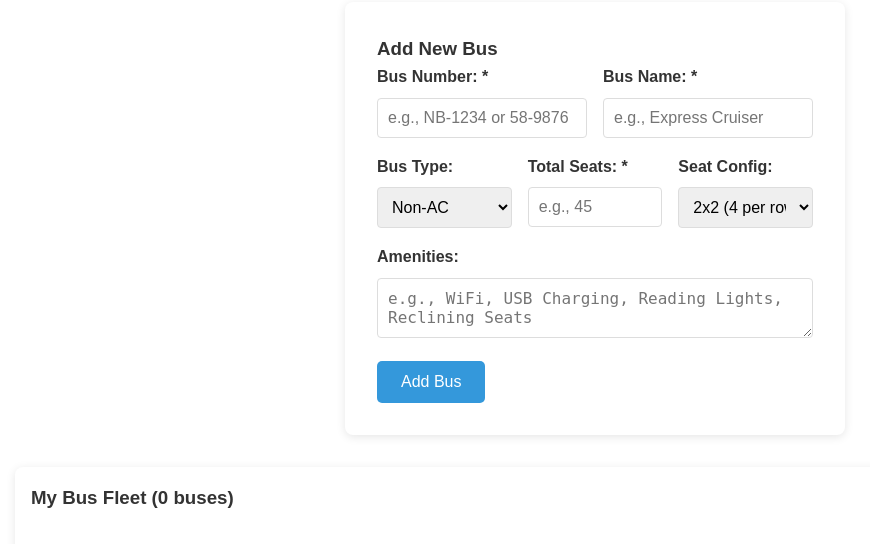
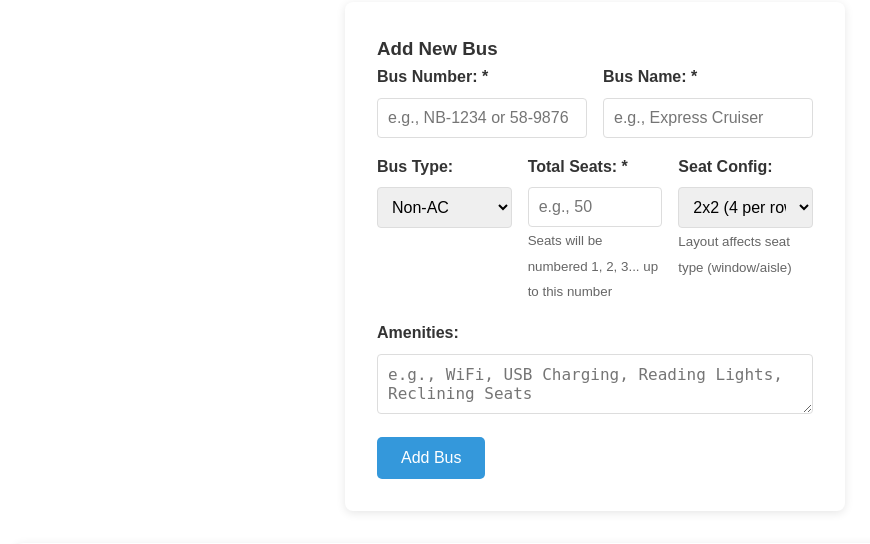
Before and after one commit to AvinashFdo/Road_Runner, a PHP site: page /operator/buses.php in a window 1280 px wide. Shown: the part 252-796 px from the top of the page, without its empty margins (45-915 px from the left). Run offline with PHP 8.4, Linux system fonts and the light colour scheme; a user stored in the database is signed in; data that the repository does not hold is empty.

Commit message:
Update buses.php

```diff
--- a/operator/buses.php
+++ b/operator/buses.php
@@ -1,4 +1,6 @@
 <?php
+// Operator Bus Management - ORIGINAL DESIGN with Perfect Seat Generation
+// Save this as: operator/buses.php
 
 session_start();
 require_once '../db_connection.php';
@@ -45,30 +47,38 @@ if ($_SERVER['REQUEST_METHOD'] === 'POST') {
 
                     $bus_id = $pdo->lastInsertId();
 
-                    // Auto-generate seats with SIMPLE SEQUENTIAL NUMBERING
+                    // FIXED: Generate seats with PERFECT simple numbering
                     $seats_per_row = explode('x', $seat_configuration);
                     $left_seats = (int)$seats_per_row[0];
                     $right_seats = (int)$seats_per_row[1];
                     $total_per_row = $left_seats + $right_seats;
-                    $rows = ceil($total_seats / $total_per_row);
 
-                    $seat_number = 1; // Start with seat number 1
+                    // Generate EXACTLY the number of seats with simple sequential numbering
+                    for ($seat_num = 1; $seat_num <= $total_seats; $seat_num++) {
+                        // Calculate seat type based on position
+                        $position_in_row = (($seat_num - 1) % $total_per_row) + 1;
 
-                    for ($row = 1; $row <= $rows && $seat_number <= $total_seats; $row++) {
-                        for ($col = 0; $col < $total_per_row && $seat_number <= $total_seats; $col++) {
-                            // Determine seat type (window/aisle/middle)
-                            $seat_type = 'middle';
-                            if ($col == 0 || $col == ($total_per_row - 1)) {
+                        // Determine seat type
+                        $seat_type = 'middle';
+                        if ($total_per_row == 4) { // 2x2 configuration
+                            if ($position_in_row == 1 || $position_in_row == 4) {
                                 $seat_type = 'window';
-                            } elseif ($col == ($left_seats - 1) || $col == $left_seats) {
+                            } elseif ($position_in_row == 2 || $position_in_row == 3) {
                                 $seat_type = 'aisle';
                             }
+                        } elseif ($total_per_row == 5) { // 2x3 configuration
+                            if ($position_in_row == 1 || $position_in_row == 5) {
+                                $seat_type = 'window';
+                            } elseif ($position_in_row == 2 || $position_in_row == 3) {
+                                $seat_type = 'aisle';
+                            } else {
+                                $seat_type = 'middle';
+                            }
+                        }
 
-                            // Insert seat with simple number (1, 2, 3, 4, 5...)
-                            $stmt = $pdo->prepare("INSERT INTO seats (bus_id, seat_number, seat_type) VALUES (?, ?, ?)");
-                            $stmt->execute([$bus_id, (string)$seat_number, $seat_type]);
-                            $seat_number++;
-                        }
+                        // Insert seat with simple number (1, 2, 3, 4, 5...)
+                        $stmt = $pdo->prepare("INSERT INTO seats (bus_id, seat_number, seat_type) VALUES (?, ?, ?)");
+                        $stmt->execute([$bus_id, (string)$seat_num, $seat_type]);
                     }
 
                     $message = "Bus added successfully with " . $total_seats . " seats numbered 1-" . $total_seats . "!";
@@ -273,9 +283,10 @@ if (isset($_GET['edit']) && is_numeric($_GET['edit'])) {
                                 class="form_control"
                                 min="10"
                                 max="60"
-                                placeholder="e.g., 45"
+                                placeholder="e.g., 50"
                                 required
                             >
+                            <small style="color: #666;">Seats will be numbered 1, 2, 3... up to this number</small>
                         </div>
 
                         <div class="form_group">
@@ -284,6 +295,7 @@ if (isset($_GET['edit']) && is_numeric($_GET['edit'])) {
                                 <option value="2x2">2x2 (4 per row)</option>
                                 <option value="2x3">2x3 (5 per row)</option>
                             </select>
+                            <small style="color: #666;">Layout affects seat type (window/aisle)</small>
                         </div>
                     <?php else: ?>
                         <div class="form_group">
```
